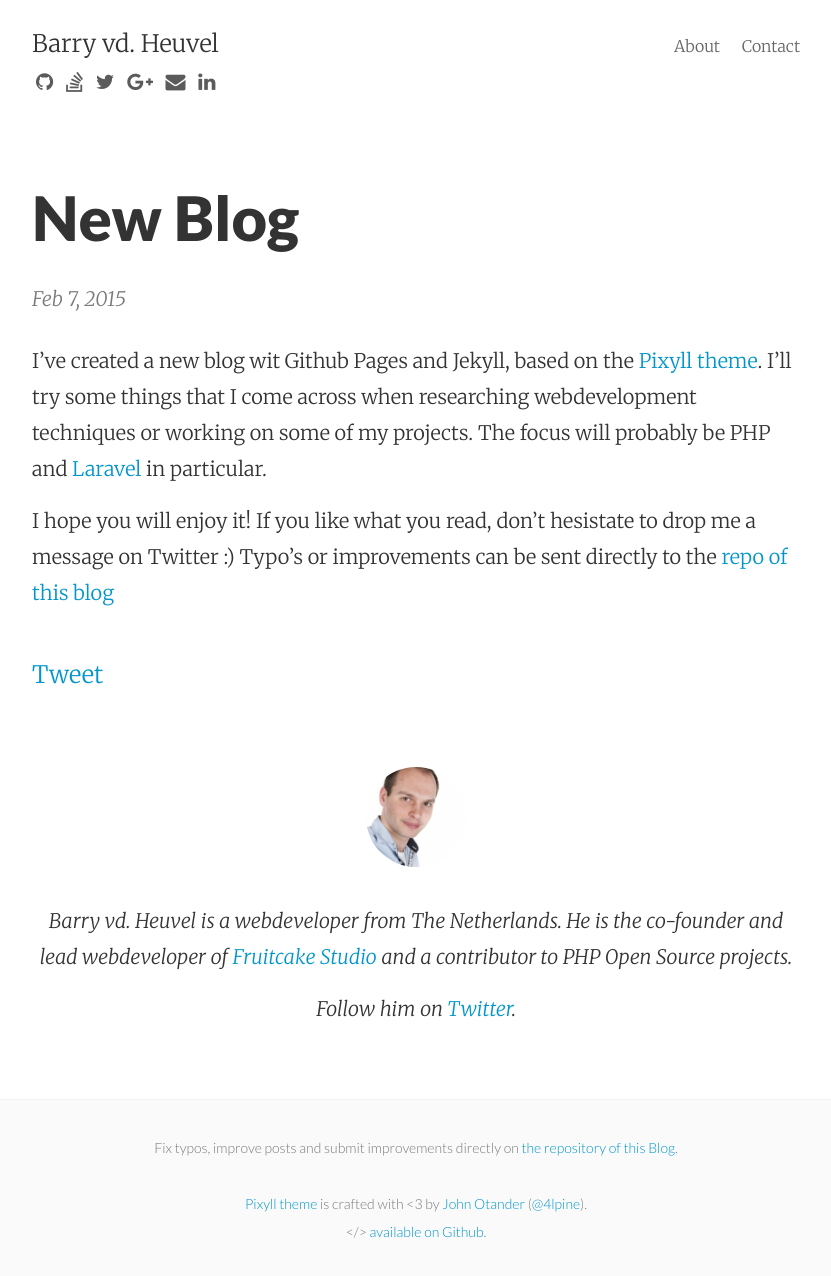
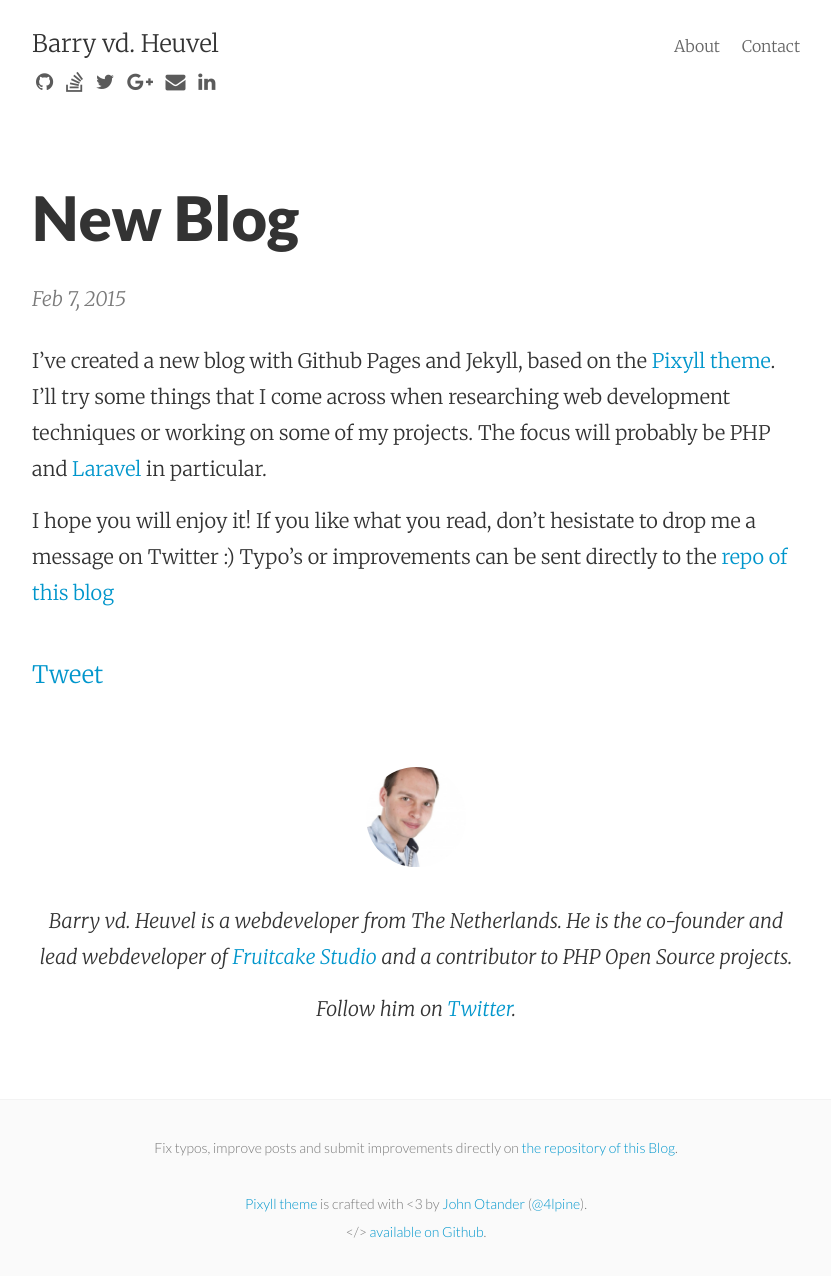
Before and after one commit to barryvdh/barryvdh.github.io, a Jekyll site: the page built from _posts/2015-02-07-a-new-blog.md, in a window 1280 px wide. Shown: the whole page, without its empty margins (224-1055 px from the left). Built offline with Jekyll 4.4.1, drawn with Linux system fonts in a browser that asks for light colours; nearby versions of some CDN libraries; comment, search, counter and statistics services are not loaded.

Commit message:
Typo and grammar Nazi stuff

```diff
--- a/_posts/2015-02-07-a-new-blog.md
+++ b/_posts/2015-02-07-a-new-blog.md
@@ -6,8 +6,8 @@
 categories: general
 ---
 
-I've created a new blog wit Github Pages and Jekyll, based on the [Pixyll theme](https://github.com/johnotander/pixyll).
-I'll try some things that I come across when researching webdevelopment techniques or working on some of my projects.
+I've created a new blog with Github Pages and Jekyll, based on the [Pixyll theme](https://github.com/johnotander/pixyll).
+I'll try some things that I come across when researching web development techniques or working on some of my projects.
 The focus will probably be PHP and [Laravel](http://www.laravel.com) in particular.
 
 I hope you will enjoy it! If you like what you read, don't hesistate to drop me a message on Twitter :)
```
Also changed, not shown: _posts/2015-02-21-csrf-protection-in-laravel-explained.md (+2 -2 lines).
